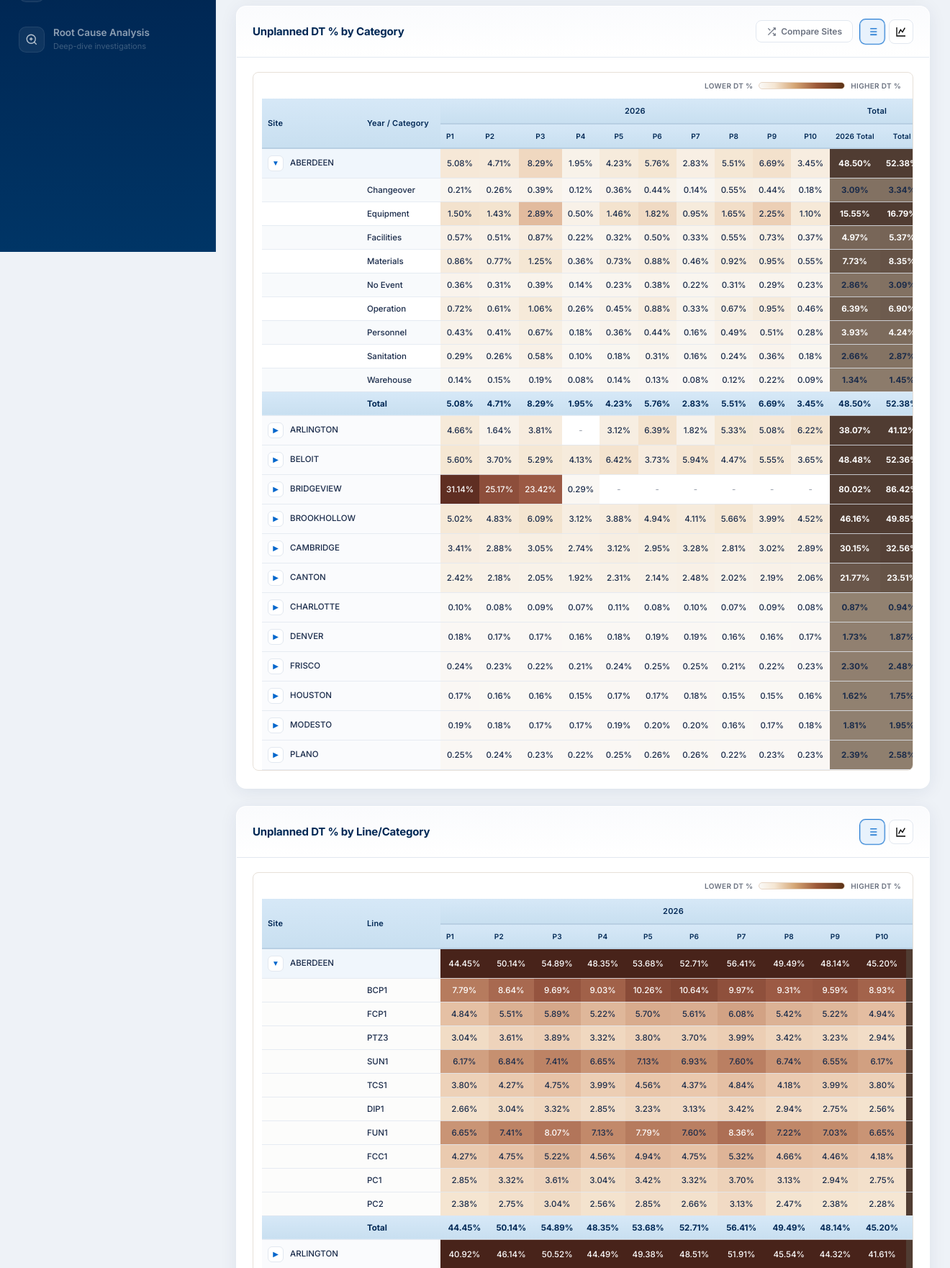
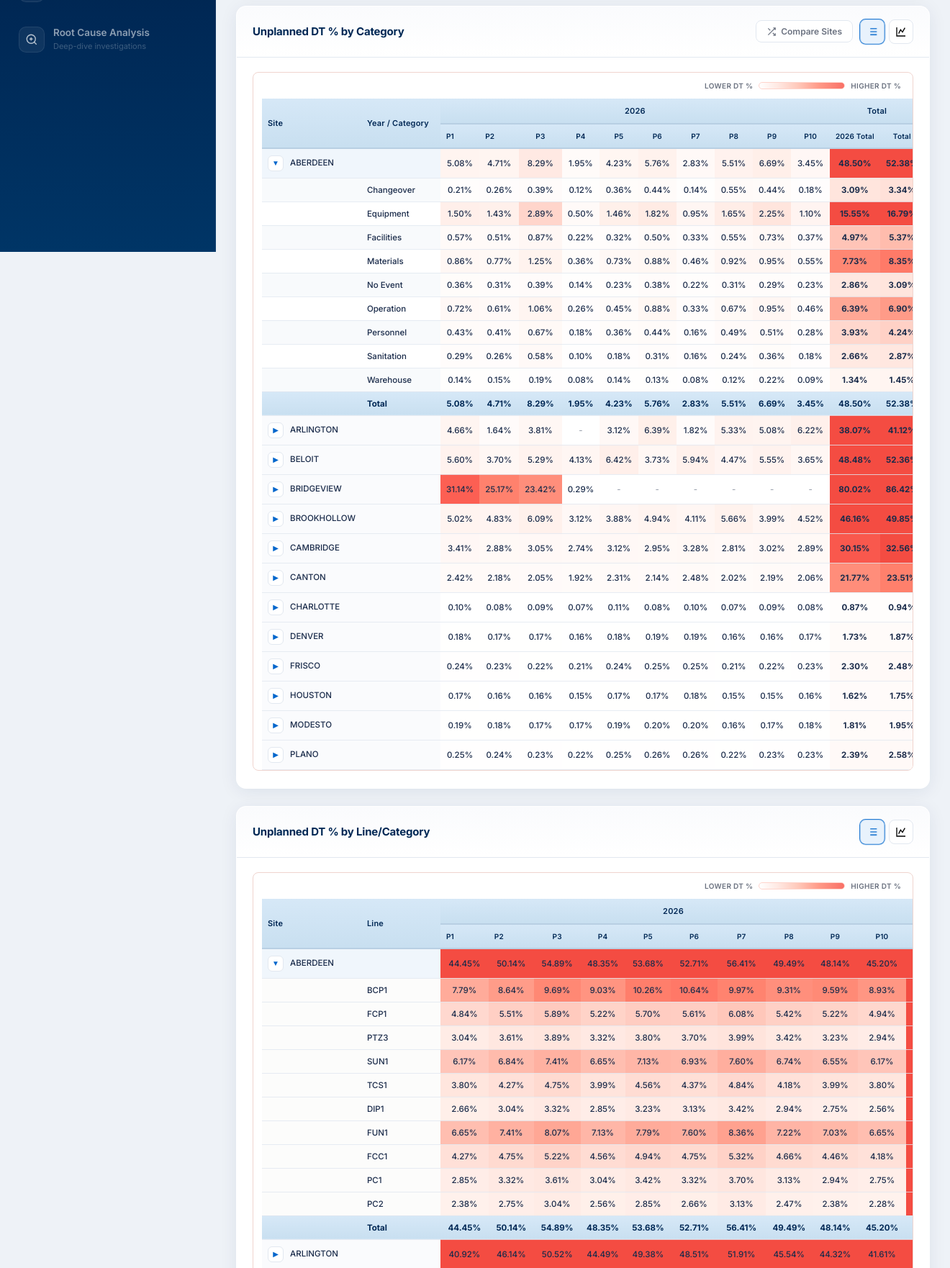
Before and after one commit to Nitz1611/SC-Manufacturing, a Flask app: page / in a window 1320 px wide. Shown: the part 450-2212 px from the top of the page at 72% size. Run offline with Flask 3, Linux system fonts and the light colour scheme.

Commit message:
Switch heatmap color grading from brown to coral salmon palette
Use white-to-coral gradient with dark navy text throughout, matching
the reference mockup. Update legend bar to the same coral scale.

Co-authored-by: Nitz1611 <Nitz1611@users.noreply.github.com>

```diff
--- a/static/css/console.css
+++ b/static/css/console.css
@@ -929,8 +929,8 @@ body {
   width: 120px;
   height: 10px;
   border-radius: 999px;
-  background: linear-gradient(90deg, #faf9f7 0%, #f5e6d3 18%, #d4a574 42%, #9c5838 68%, #5c3317 100%);
-  border: 1px solid #e7d5c4;
+  background: linear-gradient(90deg, #ffffff 0%, #ffe8e2 22%, #ffc9bb 45%, #ff9a88 70%, #f97066 100%);
+  border: 1px solid #ffd4cc;
 }
 
 .heatmap-legend.compact {
@@ -940,7 +940,7 @@ body {
 }
 
 .heatmap-scroll {
-  border: 1px solid #e7e0d8;
+  border: 1px solid #f0d4ce;
   padding: 12px 12px 0;
 }
 
--- a/static/js/console.js
+++ b/static/js/console.js
@@ -181,33 +181,28 @@
 
   function heatStyle(value, max = 8, isTotalCol = false) {
     if (value == null || Number.isNaN(value)) return { bg: '#ffffff', color: '#9ca3af' };
-    if (value <= 0.05) return { bg: '#faf9f7', color: '#374151' };
+    if (value <= 0.05) return { bg: '#ffffff', color: '#1a2b4a' };
     const t = Math.min(1, Math.max(0, value / max));
-
-    if (isTotalCol) {
-      const r = Math.round(148 - t * 68);
-      const g = Math.round(132 - t * 72);
-      const b = Math.round(115 - t * 65);
-      return { bg: `rgb(${r},${g},${b})`, color: t > 0.28 ? '#ffffff' : '#1a2b4a' };
-    }
+    const intensity = isTotalCol ? Math.min(1, t * 1.08) : t;
 
     const stops = [
-      [250, 248, 245],
-      [245, 230, 210],
-      [232, 196, 168],
-      [196, 140, 108],
-      [156, 90, 68],
-      [107, 52, 38],
-      [72, 35, 26],
+      [255, 255, 255],
+      [255, 244, 240],
+      [255, 228, 220],
+      [255, 200, 188],
+      [255, 168, 150],
+      [255, 130, 110],
+      [255, 100, 88],
+      [244, 76, 66],
     ];
-    const idx = t * (stops.length - 1);
+    const idx = intensity * (stops.length - 1);
     const lo = Math.floor(idx);
     const hi = Math.min(lo + 1, stops.length - 1);
     const f = idx - lo;
     const r = Math.round(stops[lo][0] + (stops[hi][0] - stops[lo][0]) * f);
     const g = Math.round(stops[lo][1] + (stops[hi][1] - stops[lo][1]) * f);
     const b = Math.round(stops[lo][2] + (stops[hi][2] - stops[lo][2]) * f);
-    return { bg: `rgb(${r},${g},${b})`, color: t > 0.55 ? '#ffffff' : '#1a2b4a' };
+    return { bg: `rgb(${r},${g},${b})`, color: '#1a2b4a' };
   }
 
   function heatTd(value, max = 8, extraClass = '') {
```
